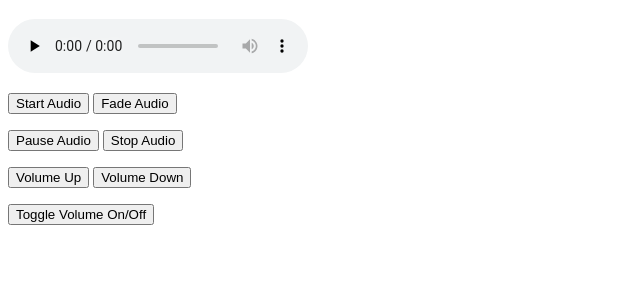
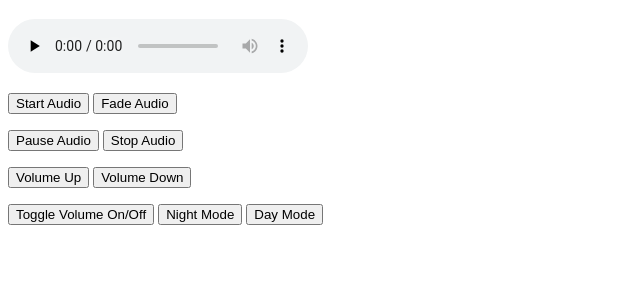
Before and after one commit to jonnyfram/whitenoisejquery, a Flask app: template whitenoise/templates/play.html in a window 1280 px wide. Shown: the top 300 px of the page, without its empty margins (0-640 px from the left). Run offline with Flask 2, Linux system fonts and the light colour scheme; the template is opened without the code that fills it, so the values that code supplies are empty; some libraries are stand-ins or nearby versions.

Commit message:
small cleanup, day/night mode. unexpected token in js.

```diff
--- a/whitenoise/static/css/main.css
+++ b/whitenoise/static/css/main.css
@@ -25,6 +25,11 @@ a:hover {
 
 header {
     font-size: 2em;
+}
+
+h3 {
+    font-size:12em;
+    font-color:'white';
 }
 
 div#wrapper {
--- a/whitenoise/static/js/main.js
+++ b/whitenoise/static/js/main.js
@@ -10,31 +10,25 @@ function addEventHandlers(){
     $("button.volume-up").click(volumeUp);
     $("button.volume-down").click(volumeDown);
     $("button.mute").click(toggleMuteAudio);
+    $("button.bgchangeNight").click(bgChangeNight);
+    $("button.bgchangeDay").click(bgChangeDay);
+}
+
+function bgChangeNight(){
+    //alert("bgchange activated");
+    $('body').css('background-color', 'black').css('color', '#fff');
+}
+
+function bgChangeDay(){
+    //alert("bgchange activated");
+    //changes body colour and text
+    $('body').css('background-color', 'white').css('color', 'black');
 }
 
 function startAudio(){
-
     audio.trigger('play');
-
-    //audio.controls = true;
-    //audio.loop = true;
-    //audio.autoplay = true;
-    //document.body.appendChild(audio);
-
-    //audio.addEventListener('ended', function(){
-    //$("button.start").html("Play");
-    //});
-
-    // fade over 20 secs:
-    //audio.animate({volume: 0.0}, 20000);
-
-    //var song = audio;
-    //song.loop = true;
-    //document.body.appendChild(song);
-
 }
 
-//test fade
 function fadeAudio(){
     //play the audio, set vol to 0, fade (anim) audio volume
     audio.prop("volume",0.0);
@@ -87,30 +81,9 @@ $(document).ready(function() {
     audio = $(".audioDemo");
     addEventHandlers();
 
-    //loop the audio (working)
+    //loop audio
     audio.on('ended', function() {
-          alert('playing file ended')
+          //alert('playing file ended')
             startAudio();
        });
-
-    var audio2 = new Audio("static/music/Rain-storm.mp3");
-    audio2.startAudio();
-    alert("should have started audio2")
-    // attempt to get curr time create new audio element for looping
-
-    // the length number could be changed and argumentalised for setting the fade
-    audio.on("timeupdate", function() {
-        if (audio.currentTime > 10) {
-            alert("audio longer than 10!")
-            audio.animate({volume: 0.0}, 10000);
-        } else if (audio.currentTime < 10) {
-            audio.animate({volume: 1.0}, 1000);
-        }
-    });
-
-});
-
-///test
-//$(document).on('click', '.fade', function() {
-//    audio.prop("muted",!audio.prop("muted"));
-//});
+}
--- a/whitenoise/templates/play.html
+++ b/whitenoise/templates/play.html
@@ -36,6 +36,9 @@
            <div>
                <p>
                    <button class="mute" type="button">Toggle Volume On/Off</button>
+                   <button class="bgchangeNight" type="button">Night Mode</button>
+                   <button class="bgchangeDay" type="button">Day Mode</button>
+                   <!--<button class="timeupdate" type="button">Time update</button> -->
                </p>
            </div>
 
```
